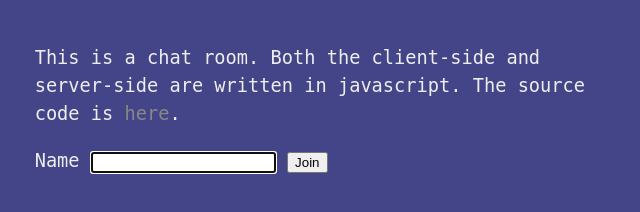
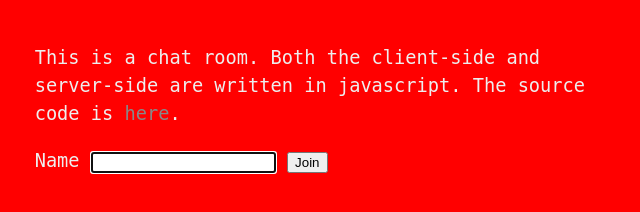
Before and after one commit to jyoshise/node-chat, a website: page index.html in a window 1280 px wide. Shown: the whole page, without its empty margins (0-640 px from the left). Drawn offline with Linux system fonts and the light colour scheme; no server answers.

Commit message:
まっかにしたよ

```diff
--- a/style.css
+++ b/style.css
@@ -27,7 +27,7 @@ a { text-decoration: none; color: #888; }
 a:hover { text-decoration: underline; color: #aaa; }
 
 #loading, #connect {
-  background: #444488;
+  background: #FF0000;
   position: fixed;
   top: 0;
   left: 0;
```
